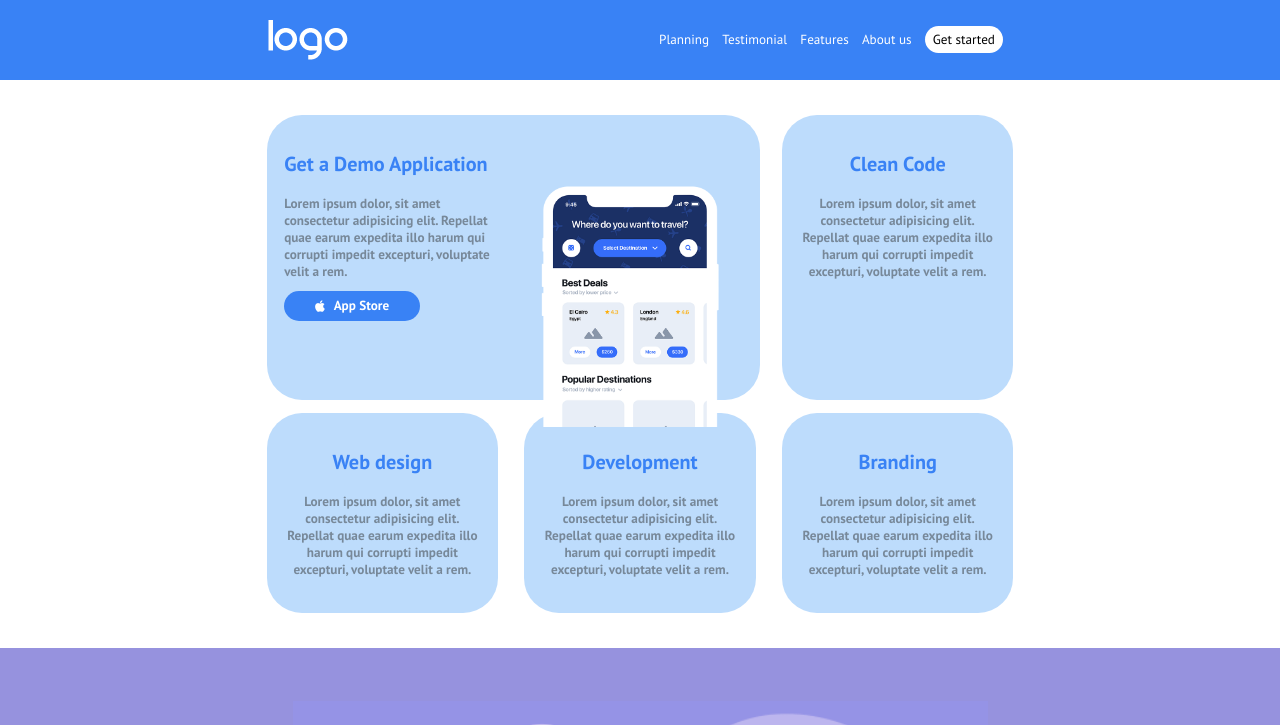
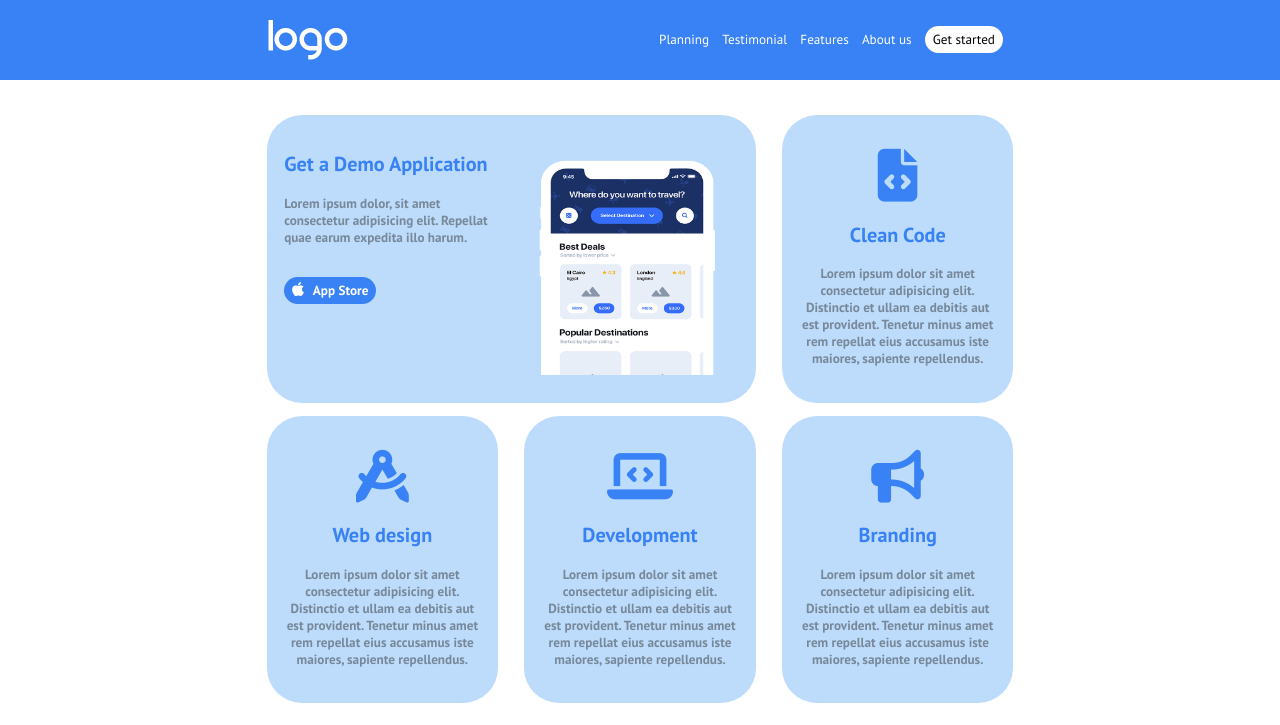
Before and after one commit to andrearicciotti/htmlcss-responsive-layout, a plain HTML site: page index.html in a window 1280 px wide. Shown: the top 725 px of the page. Drawn offline with Linux system fonts and the light colour scheme.

Commit message:
update: contents to hero block

```diff
--- a/css/style.css
+++ b/css/style.css
@@ -154,7 +154,12 @@ header .header-logo {
 
 .jumbo {
     text-align: left;
+    padding-bottom: 0;
 }
+
+/* .jumbo:first-child {
+    padding-bottom: 2rem;
+} */
 
 .hero-col h3 {
     color: var(--header-text-blue-col);
@@ -168,8 +173,17 @@ header .header-logo {
 }
 
 .hero-col img {
-    position: relative;
-    bottom: -23px;
+    margin-top: 2.5rem;
+    display: block;
+    max-height: 220px;
+    /* position: relative;
+    bottom: -23px; */
+}
+
+.hero-col i {
+    color: var(--header-text-blue-col);
+    font-size: 6rem;
+    margin-top: 2rem;
 }
 
 .hero-col .btn {
@@ -177,11 +191,14 @@ header .header-logo {
     color: white;
     font-weight: 800;
     font-size: 1.5rem;
-    padding: .7rem 3.5rem;
+    padding: .6rem .9rem;
     text-decoration: none;
+    margin-bottom: 3rem;
 }
 
-.hero-col i {
+.jumbo-col i {
+    font-size: initial;
+    color: white;
     display: inline-block;
     margin-right: 1rem;
 }
@@ -203,9 +220,16 @@ header .header-logo {
     }
 
     .hero .jumbo {
-        width: 66%;
+        width: 65.5%;
     }
 
+    .hero .jumbo:nth-child(2) {
+        align-self: end;
+    }
+
+    .hero-col img {
+        width: 50%;
+    }
 }
 
 /* LAPTOP */
@@ -228,7 +252,8 @@ header .header-logo {
     }
 
     .hero-col img {
-        bottom: -47px;
+        bottom: -53px;
+        width: 100%;
     }
 }
 
@@ -246,8 +271,7 @@ header .header-logo {
 /* FEATURES-1 SECTION MEDIA QUERIES */
 /* LAPTOP */
 @media screen and (min-width: 991px) {
-
-    .features-1 {
+    .features-1 .container {
         display: flex;
     }
 }
--- a/index.html
+++ b/index.html
@@ -59,7 +59,7 @@
                             <h3>Get a Demo Application</h3>
 
                             <p>Lorem ipsum dolor, sit amet consectetur adipisicing elit. Repellat quae earum expedita illo
-                                harum qui corrupti impedit excepturi, voluptate velit a rem.</p>
+                            harum.</p>
 
                             <a href="" class="btn"><i class="fa-brands fa-apple"></i>App Store</a>
 
@@ -75,40 +75,44 @@
 
                     <div class="col hero-col">
 
+                        <i class="fa-solid fa-file-code"></i>
+
                         <h3>Clean Code</h3>
 
-                        <p>Lorem ipsum dolor, sit amet consectetur adipisicing elit. Repellat quae earum expedita illo
-                        harum qui corrupti impedit excepturi, voluptate velit a rem.
+                        <p>Lorem ipsum dolor sit amet consectetur adipisicing elit. Distinctio et ullam ea debitis aut est provident. Tenetur minus amet rem repellat eius accusamus iste maiores, sapiente repellendus.
                         </p>
 
                     </div>
 
                     <div class="col hero-col">
 
+                        <i class="fa-solid fa-compass-drafting"></i>
+
                         <h3>Web design</h3>
 
-                        <p>Lorem ipsum dolor, sit amet consectetur adipisicing elit. Repellat quae earum expedita illo
-                        harum qui corrupti impedit excepturi, voluptate velit a rem.
+                        <p>Lorem ipsum dolor sit amet consectetur adipisicing elit. Distinctio et ullam ea debitis aut est provident. Tenetur minus amet rem repellat eius accusamus iste maiores, sapiente repellendus.
                         </p>
 
                     </div>
 
                     <div class="col hero-col">
 
+                        <i class="fa-solid fa-laptop-code"></i>
+
                         <h3>Development</h3>
 
-                        <p>Lorem ipsum dolor, sit amet consectetur adipisicing elit. Repellat quae earum expedita illo
-                        harum qui corrupti impedit excepturi, voluptate velit a rem.
+                        <p>Lorem ipsum dolor sit amet consectetur adipisicing elit. Distinctio et ullam ea debitis aut est provident. Tenetur minus amet rem repellat eius accusamus iste maiores, sapiente repellendus.
                         </p>
 
                     </div>
 
                     <div class="col hero-col">
 
+                        <i class="fa-solid fa-bullhorn"></i>
+
                         <h3>Branding</h3>
 
-                        <p>Lorem ipsum dolor, sit amet consectetur adipisicing elit. Repellat quae earum expedita illo
-                        harum qui corrupti impedit excepturi, voluptate velit a rem.
+                        <p>Lorem ipsum dolor sit amet consectetur adipisicing elit. Distinctio et ullam ea debitis aut est provident. Tenetur minus amet rem repellat eius accusamus iste maiores, sapiente repellendus.
                         </p>
 
                     </div>
```
